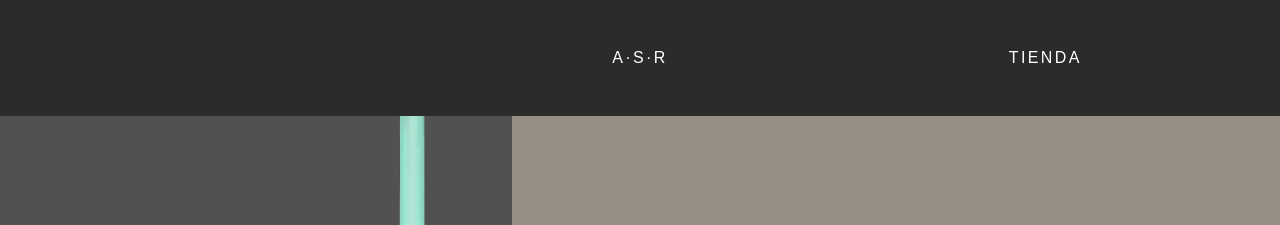
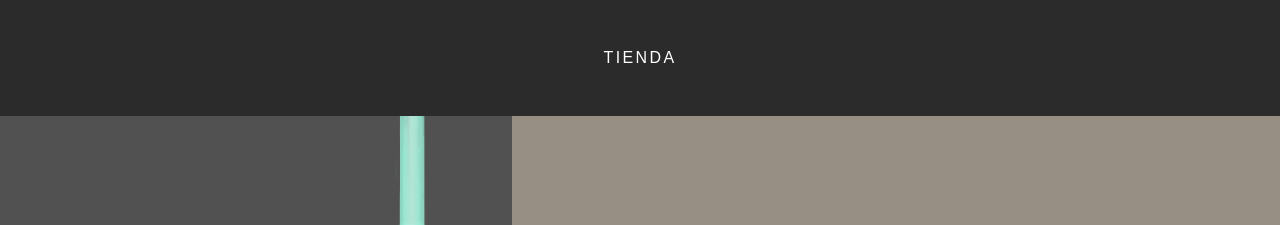
Before and after one commit to asepur/asrdsign, a plain HTML site: page index.html in a window 1280 px wide. Shown: the top 225 px of the page. Drawn offline with Linux system fonts and the light colour scheme; a web font is replaced by a local one.

Commit message:
cambio en el index

```diff
--- a/index.html
+++ b/index.html
@@ -20,9 +20,7 @@
 <body>
     <header>
         <section></section>
-        <section>
-            <span><a href="#">A·S·R</a></span>
-        </section>
+
         <section>
             <span><a href="tienda.html">Tienda</a></span>
         </section>
```
